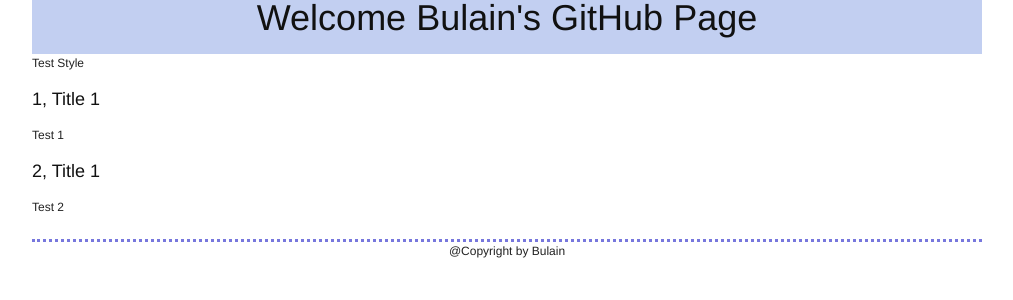
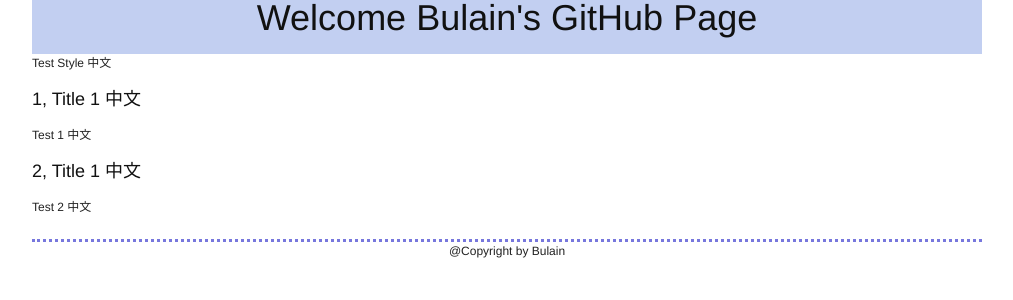
Before and after one commit to bulain/bulain.github.com, a Jekyll site: the page built from _posts/2012-12-15-test-style.md, in a window 1280 px wide. Shown: the top 300 px of the page, without its empty margins (133-1146 px from the left). Built offline with Jekyll 4.4.1, drawn with Linux system fonts in a browser that asks for light colours.

Commit message:
test style chinese

```diff
--- a/_posts/2012-12-15-test-style.md
+++ b/_posts/2012-12-15-test-style.md
@@ -5,13 +5,13 @@ description: Test Style
 keywords: css,github
 ---
 
-Test Style
+Test Style 中文
 
-###1, Title 1
+###1, Title 1 中文
 
-Test 1
+Test 1 中文
 
 
-###2, Title 1
+###2, Title 1 中文
 
-Test 2
+Test 2 中文
```
